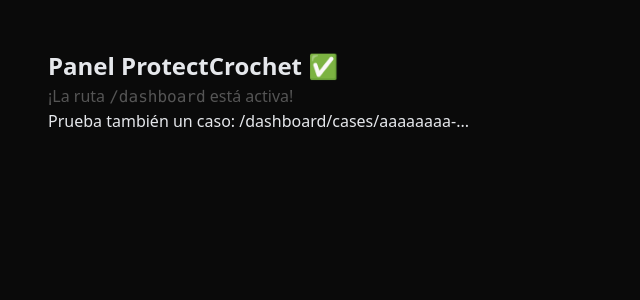
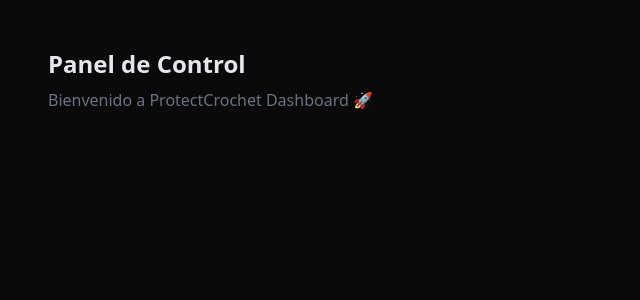
Before and after one commit to protectcrochet/protectcrochet-dashboard, a Next.js app: page /dashboard in a window 1280 px wide. Shown: the top 300 px of the page, without its empty margins (0-640 px from the left). Built offline with nearby package versions, Linux system fonts and the light colour scheme.

Commit message:
add: dashboard page base

```diff
--- a/app/dashboard/page.tsx
+++ b/app/dashboard/page.tsx
@@ -1,16 +1,8 @@
 export default function DashboardPage() {
   return (
-    <main style={{ padding: 24 }}>
-      <h1 style={{ fontSize: 24, fontWeight: 600 }}>Panel ProtectCrochet ✅</h1>
-      <p style={{ color: '#555' }}>
-        ¡La ruta <code>/dashboard</code> está activa!
-      </p>
-      <p>
-        Prueba también un caso:{" "}
-        <a href="/dashboard/cases/aaaaaaaa-aaaa-aaaa-aaaa-aaaaaaaaaaaa">
-          /dashboard/cases/aaaaaaaa-...
-        </a>
-      </p>
+    <main className="p-6">
+      <h1 className="text-2xl font-bold text-[var(--pc-brand)]">Panel de Control</h1>
+      <p className="mt-2 text-gray-500">Bienvenido a ProtectCrochet Dashboard 🚀</p>
     </main>
-  );
+  )
 }
```
